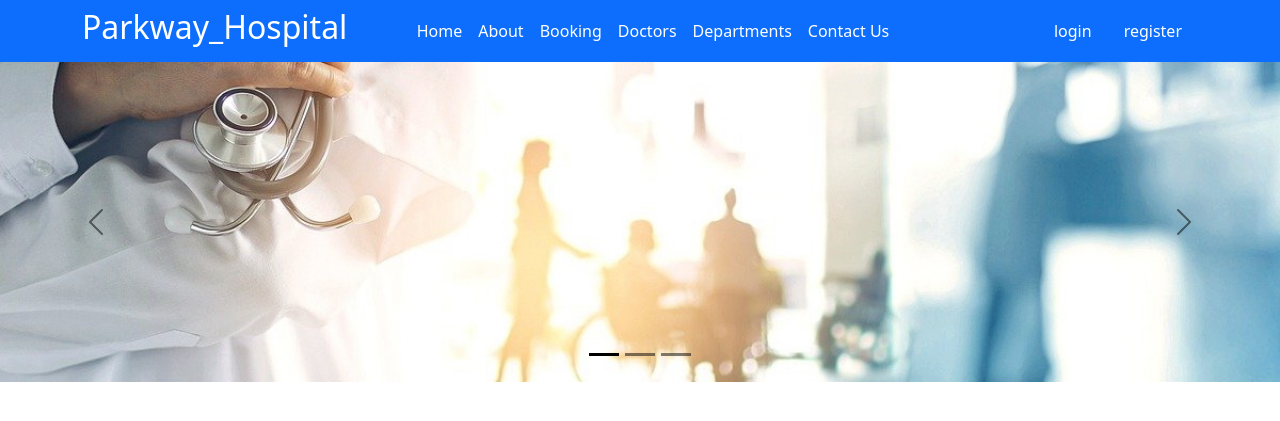
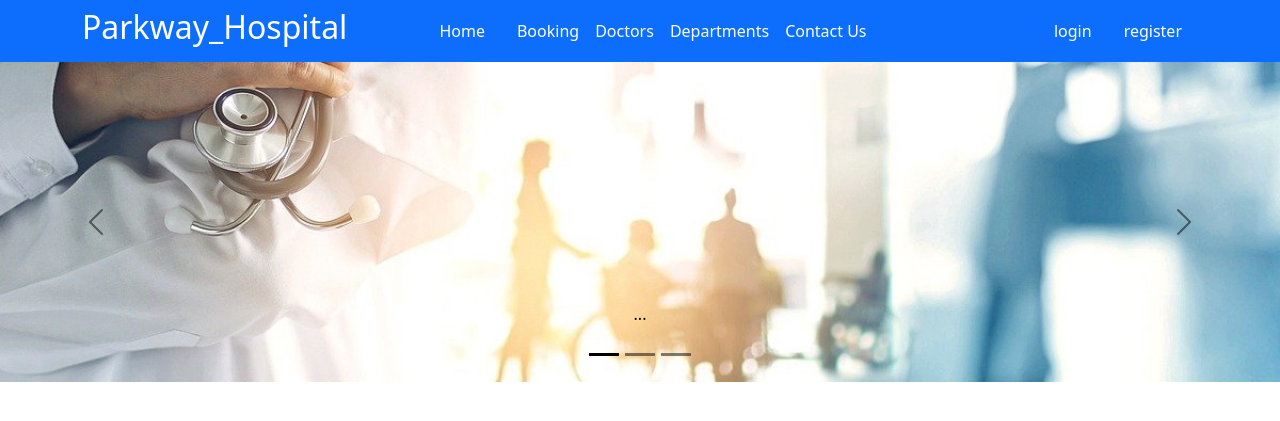
Before and after one commit to jen7777/Hospital-management, a Django app: page / in a window 1280 px wide. Shown: the top 421 px of the page. Run offline with Django 4.2, Linux system fonts and the light colour scheme; some libraries are stand-ins or nearby versions.

Commit message:
Bugs fixed,caption class added

```diff
--- a/myproject/home/views.py
+++ b/myproject/home/views.py
@@ -46,9 +46,6 @@ def register(request):
         p1=request.POST.get('Password1')
         p2=request.POST.get('Password2')
         if form.is_valid():
-            if p1 != p2:
-                messages.error(request, 'Password does not match')
-            else:
                 form.save()
                 return render(request,'confirmation.html')
 
--- a/myproject/templates/home.html
+++ b/myproject/templates/home.html
@@ -12,6 +12,10 @@
     <div class="carousel-inner">
       <div class="carousel-item active" data-bs-interval="10000">
         <img src="{% static '/images/car1.jpg'%}" class="d-block w-100" alt="...">
+        <div class="carousel-caption d-none d-md-block">
+          <h1></h1>
+          <p>...</p>
+        </div>
       </div>
       <div class="carousel-item" data-bs-interval="2000">
         <img src="{% static '/images/car2.jpg'%}" class="d-block w-100" alt="...">
--- a/myproject/templates/index.html
+++ b/myproject/templates/index.html
@@ -38,7 +38,7 @@
               <a class="nav-link text-white" href="{% url 'home'%}">Home </a>
             </li>
             <li class="nav-item">
-              <a class="nav-link text-white" href="{% url 'about'%}">About</a>
+              <a class="nav-link text-white" href="{% url 'about'%}"></a>
             </li>
             <li class="nav-item">
               <a class="nav-link text-white" href="{% url 'bookings'%}">Booking</a>
```
Also changed, not shown: myproject/db.sqlite3.
